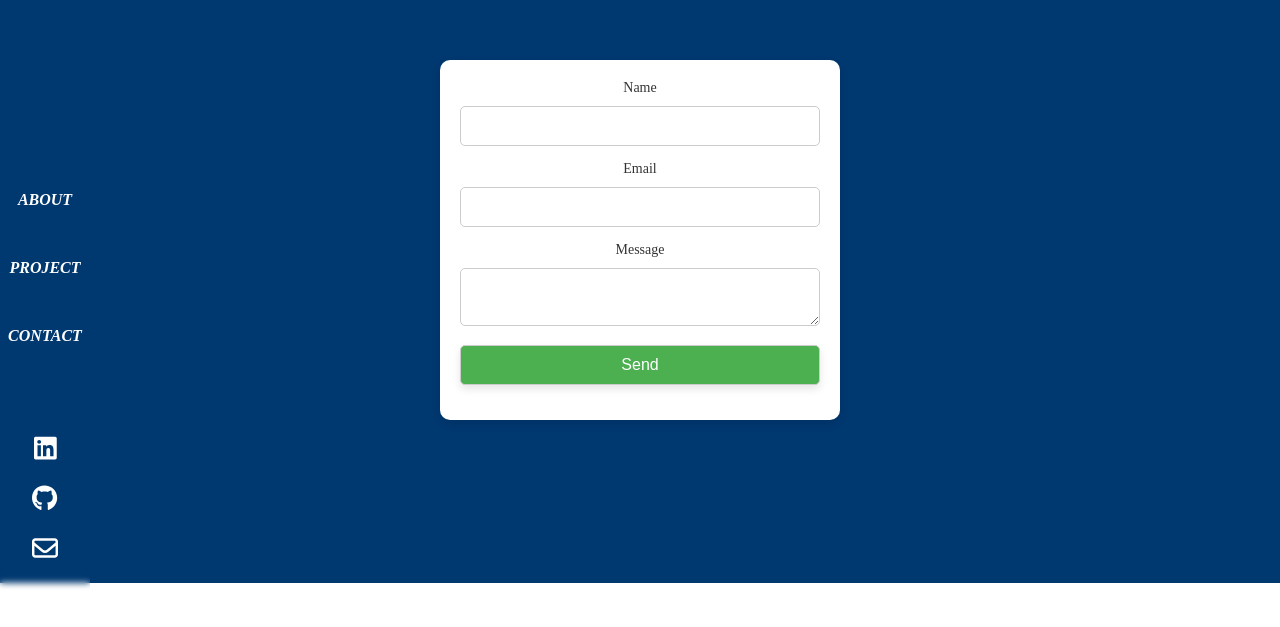
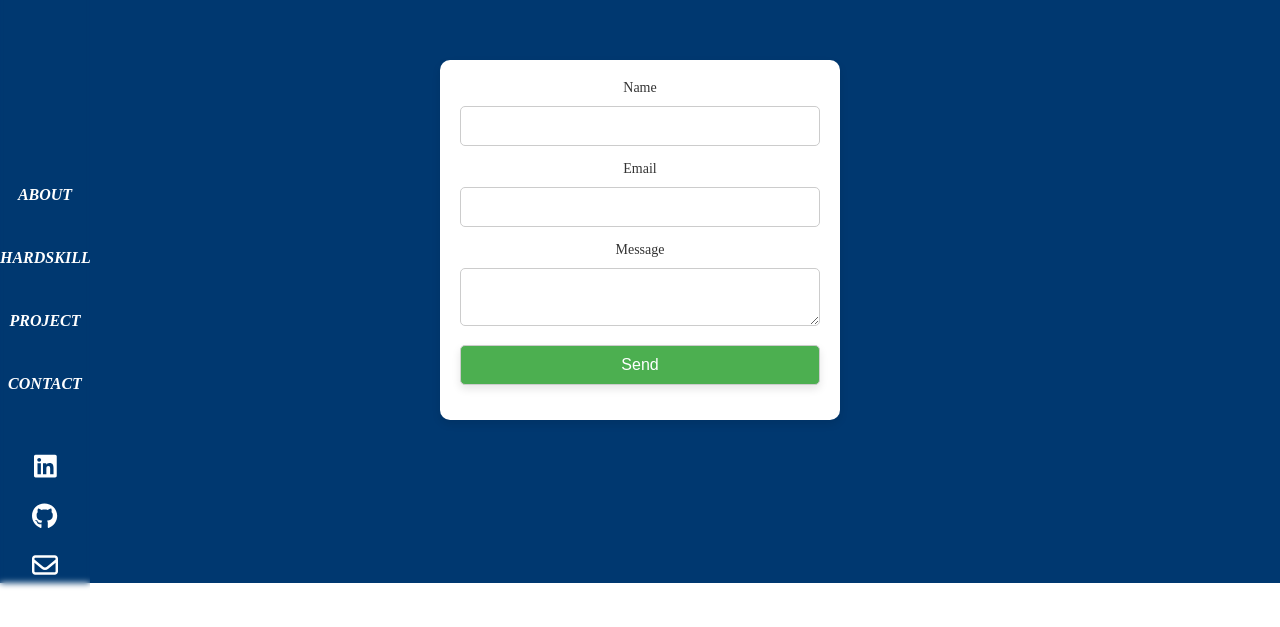
Before and after one commit to RayaneO18/Portfolio, a Next.js app: page /contact in a window 1280 px wide. Shown: the part 103-730 px from the top of the page. Built offline with nearby package versions, Linux system fonts and the light colour scheme.

Commit message:
ajout d'une section hardskill

```diff
--- a/components/Sidebar.jsx
+++ b/components/Sidebar.jsx
@@ -15,6 +15,9 @@ const Sidebar = () => {
         </div>
 
         <div className={styles.theme}>
+          <Link href="#hardskill">HARDSKILL</Link>
+        </div>
+        <div className={styles.theme}>
           <Link href="#project">PROJECT</Link>
         </div>
 
@@ -25,13 +28,18 @@ const Sidebar = () => {
           <a
             href="https://www.linkedin.com/in/rayane-ouaani/"
             className={styles.linkedin}
+            target="_blank"
           >
             <FontAwesomeIcon
               icon={faLinkedin}
               title="https://www.linkedin.com/in/rayane-ouaani/"
             />
           </a>
-          <a href="https://github.com/RayaneO18" className={styles.github}>
+          <a
+            href="https://github.com/RayaneO18"
+            className={styles.github}
+            target="_blank"
+          >
             <FontAwesomeIcon
               icon={faGithub}
               title="https://github.com/RayaneO18"
--- a/styles/About.module.css
+++ b/styles/About.module.css
@@ -245,6 +245,7 @@
 
 .email {
   margin-top: 10px;
+
 }
 
 
--- a/styles/Sidebar.module.css
+++ b/styles/Sidebar.module.css
@@ -8,6 +8,14 @@
   padding: 20px 0;
   backdrop-filter: blur(3px);
 
+}
+.sidebar a {
+  color: white;
+  text-decoration: none;
+  transition: color 0.3s ease;
+}
+.sidebar a:hover {
+  color: #602987 ;
 }
 
 .navLinks {
@@ -21,16 +29,9 @@
   text-align: center;
   font-weight: bold;
 }
-.sidebar a {
-  color: white;
-  text-decoration: none;
-  transition: color 0.3s ease;
-}
-.sidebar a:hover {
-  color: #602987 ;
-}
+
 .theme {
-  margin-top: 50px;
+  margin-top: 45px;
   font-style: italic;
   cursor: default;
   cursor: pointer;
@@ -42,7 +43,7 @@
   flex-direction: column;
   align-items: center;
   font-size: 26px;
-  margin-top: 80px;
+  margin-top: 50px;
 
 }
 
@@ -50,7 +51,11 @@
   margin: 10px;
 }
 .email{
-  margin-top: 10px;
+  margin-top: 9px;
+}
+.email:hover{
+  color: #602987 ;
+
 }
 
 
```
Also changed, not shown: components/About.jsx (+9 -2 lines).
